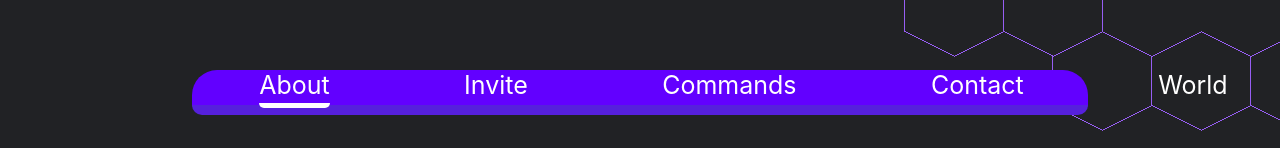
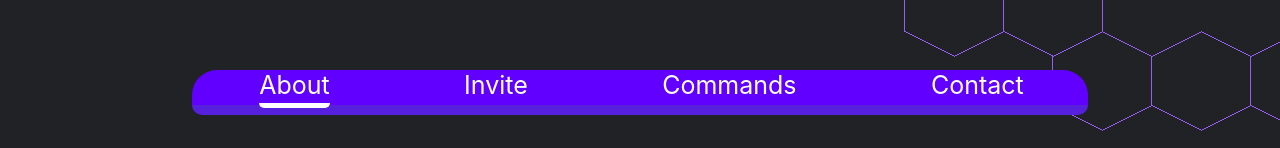
Before and after one commit to Special-Sharpie/botsite, a React (Create React App) app: page / in a window 1280 px wide. Shown: the part 344-492 px from the top of the page. Built offline with nearby package versions, Linux system fonts and the light colour scheme.

Commit message:
reset test

```diff
--- a/src/App.js
+++ b/src/App.js
@@ -3,7 +3,6 @@ import About from './pages/About';
 import Invite from './pages/Invite';
 import Commands from './pages/Commands';
 import Contact from './pages/Contact';
-import World from './pages/World'
 import { BrowserRouter as Router, Switch, Route, NavLink } from 'react-router-dom'
 
 function App() {
@@ -20,14 +19,12 @@ function App() {
                     <NavLink to="/invite" className="navbarContent" activeClassName="navbarActive">Invite</NavLink>
                     <NavLink to="/commands" className="navbarContent" activeClassName="navbarActive">Commands</NavLink>
                     <NavLink to="/contact" className="navbarContent" activeClassName="navbarActive">Contact</NavLink>
-                    <NavLink to="/world" className="navbarContent" activeClassName="navbarActive">World</NavLink>
                 </div>
                 <Switch>
                     <Route path="/" exact={true} component={About}/>
                     <Route path="/invite" exact={true} component={Invite}/>
                     <Route path="/commands" exact={true} component={Commands}/>
                     <Route path="/contact" exact={true} component={Contact}/>
-                    <Route path="/world" exact={true} component={World} />
                 </Switch>
             </div>
         </Router>
--- a/src/pages/World.js
+++ /dev/null
@@ -1,13 +0,0 @@
-import React from 'react'
-import './Invite.css'
-
-
-function World() {
-    return (
-        <>
-            <a href="/world.rar" download> <button>Download</button> </a>
-        </>
-    )
-}
-
-export default World
```
